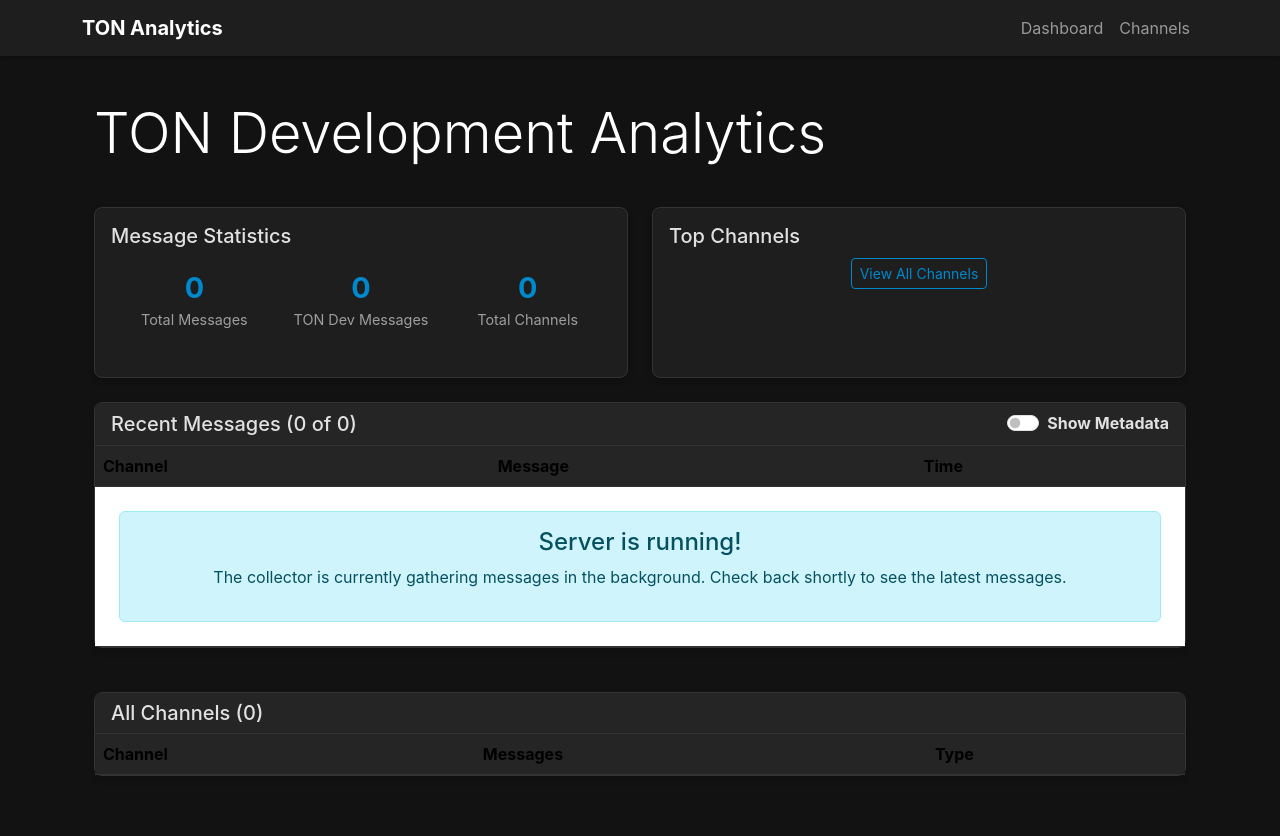
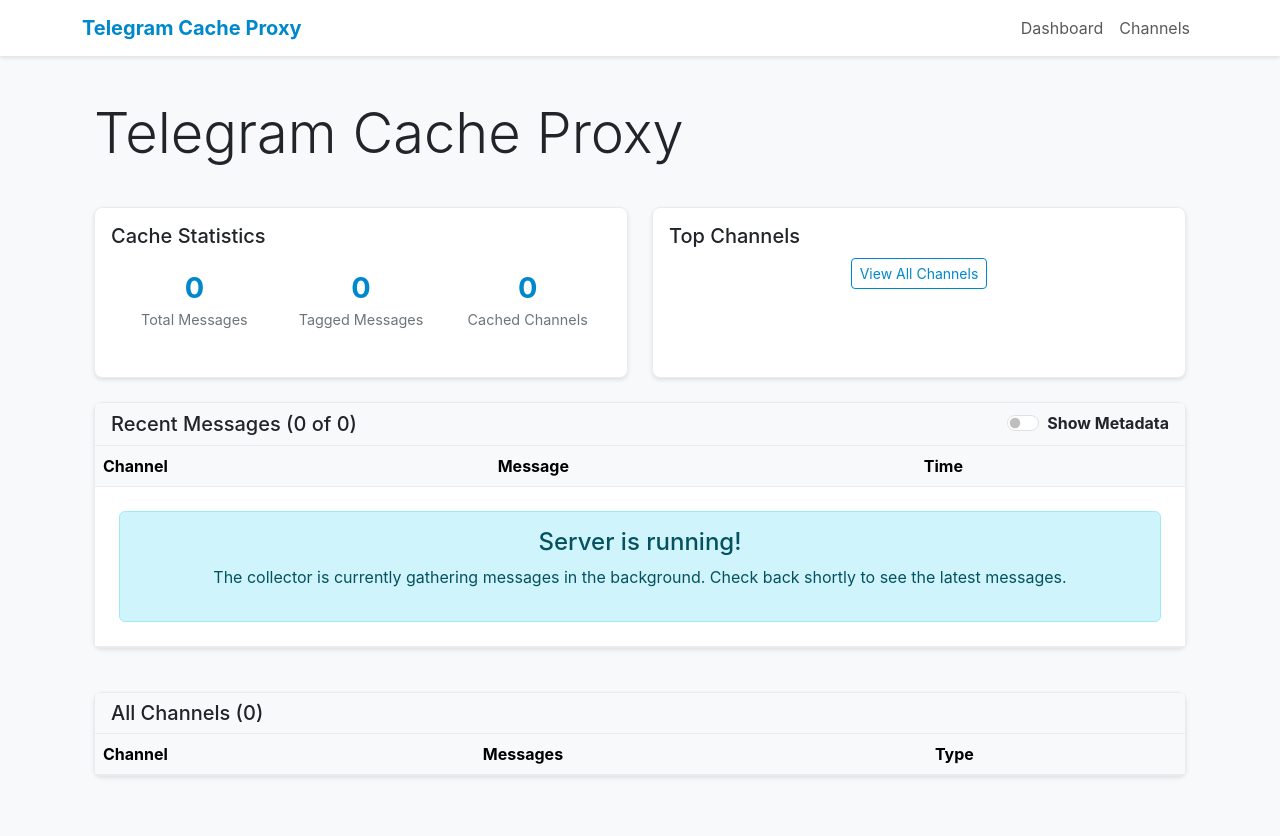
Before and after one commit to glushenkovIG/telegram-proxy-caching-client, a Flask app: page / in a window 1280 px wide. Run offline with Flask 3, Linux system fonts and the light colour scheme; data that the repository does not hold is empty.

Commit message:
Assistant checkpoint: Updated UI to light theme and renamed to Telegram Cache Proxy
Assistant generated file changes:
- templates/base.html: Update base template with light theme
- templates/index.html: Update index template with new naming
- main.py: Update page title in app route
- README.md: Update README to reflect new project purpose

---

User prompt:

improve ui please, white format, change naming, just telegram caching proxy self-hosted

Replit-Commit-Author: Assistant
Replit-Commit-Session-Id: 7c94bae9-3124-4c95-af69-d4f0baf8897d

```diff
--- a/main.py
+++ b/main.py
@@ -8,7 +8,7 @@ import os
 
 @app.route('/')
 def index():
-    # Fetch data for combined view
+    # Fetch data for Telegram Cache Proxy dashboard
     messages = []
     all_count = 0
     ton_count = 0
--- a/templates/base.html
+++ b/templates/base.html
@@ -4,59 +4,59 @@
 <head>
     <meta charset="UTF-8">
     <meta name="viewport" content="width=device-width, initial-scale=1.0">
-    <title>TON Dev Messages</title>
+    <title>Telegram Cache Proxy</title>
     <!-- Bootstrap CSS -->
     <link href="https://cdn.jsdelivr.net/npm/bootstrap@5.3.0-alpha1/dist/css/bootstrap.min.css" rel="stylesheet">
     <!-- Custom styles -->
     <style>
         body {
-            background-color: #121212;
-            color: #e1e1e1;
+            background-color: #f8f9fa;
+            color: #212529;
             font-family: -apple-system, BlinkMacSystemFont, "Segoe UI", Roboto, Helvetica, Arial, sans-serif;
         }
         .navbar {
-            background-color: #1e1e1e;
-            box-shadow: 0 2px 4px rgba(0,0,0,0.2);
+            background-color: #ffffff;
+            box-shadow: 0 2px 4px rgba(0,0,0,0.1);
         }
         .navbar-brand {
             font-weight: bold;
-            color: white;
+            color: #0088cc;
         }
         .main-container {
             padding-top: 20px;
             padding-bottom: 40px;
         }
         .card {
-            background-color: #1e1e1e;
+            background-color: #ffffff;
             border-radius: 8px;
-            box-shadow: 0 4px 6px rgba(0,0,0,0.2);
+            box-shadow: 0 2px 4px rgba(0,0,0,0.1);
             margin-bottom: 20px;
-            border: 1px solid #333;
+            border: 1px solid #e9ecef;
         }
         .card-header {
-            background-color: #252525;
-            border-bottom: 1px solid #333;
+            background-color: #f8f9fa;
+            border-bottom: 1px solid #e9ecef;
             font-weight: bold;
-            color: #e1e1e1;
+            color: #212529;
         }
         .card-body {
-            color: #e1e1e1;
+            color: #212529;
         }
         .badge.bg-primary {
             background-color: #0088cc !important;
         }
         .timestamp {
-            color: #9e9e9e;
+            color: #6c757d;
             font-size: 0.85rem;
         }
         .text-muted {
-            color: #9e9e9e !important;
+            color: #6c757d !important;
         }
         h1, .display-4 {
-            color: #ffffff;
+            color: #212529;
         }
         .lead {
-            color: #b0b0b0;
+            color: #495057;
         }
 
         /* New styles for improved UI */
@@ -82,7 +82,7 @@
         .stat-label {
             display: block;
             font-size: 0.9rem;
-            color: #9e9e9e;
+            color: #6c757d;
         }
         .top-channels {
             margin-bottom: 10px;
@@ -91,7 +91,7 @@
             display: flex;
             justify-content: space-between;
             padding: 8px 0;
-            border-bottom: 1px solid #333;
+            border-bottom: 1px solid #e9ecef;
         }
         .channel-item:last-child {
             border-bottom: none;
@@ -110,17 +110,17 @@
         }
         .message-count {
             font-size: 0.85rem;
-            color: #9e9e9e;
+            color: #6c757d;
         }
         .message-table, .channel-table {
             margin-bottom: 0;
         }
         .message-table th, .channel-table th {
-            background-color: #252525;
-            border-color: #333;
+            background-color: #f8f9fa;
+            border-color: #e9ecef;
         }
         .message-table td, .channel-table td {
-            border-color: #333;
+            border-color: #e9ecef;
             vertical-align: middle;
         }
         .channel-cell {
@@ -152,12 +152,18 @@
             background-color: #0088cc;
             color: white;
         }
+        .table-hover tbody tr:hover {
+            background-color: #f1f8ff;
+        }
+        .bg-secondary {
+            background-color: #6c757d !important;
+        }
     </style>
 </head>
 <body>
-    <nav class="navbar navbar-expand-lg navbar-dark">
+    <nav class="navbar navbar-expand-lg navbar-light">
         <div class="container">
-            <a class="navbar-brand" href="/">TON Analytics</a>
+            <a class="navbar-brand" href="/">Telegram Cache Proxy</a>
             <button class="navbar-toggler" type="button" data-bs-toggle="collapse" data-bs-target="#navbarNav" aria-controls="navbarNav" aria-expanded="false" aria-label="Toggle navigation">
                 <span class="navbar-toggler-icon"></span>
             </button>
--- a/templates/index.html
+++ b/templates/index.html
@@ -5,7 +5,7 @@
 <div class="container mt-4">
   <div class="row mb-4">
     <div class="col-12">
-      <h1 class="display-4 mb-3">TON Development Analytics</h1>
+      <h1 class="display-4 mb-3">Telegram Cache Proxy</h1>
     </div>
   </div>
 
@@ -14,7 +14,7 @@
     <div class="col-md-6">
       <div class="card stat-card">
         <div class="card-body">
-          <h5 class="card-title">Message Statistics</h5>
+          <h5 class="card-title">Cache Statistics</h5>
           <div class="stats-container">
             <div class="stat-item">
               <span class="stat-value">{{ all_count }}</span>
@@ -22,11 +22,11 @@
             </div>
             <div class="stat-item">
               <span class="stat-value">{{ ton_count }}</span>
-              <span class="stat-label">TON Dev Messages</span>
+              <span class="stat-label">Tagged Messages</span>
             </div>
             <div class="stat-item">
               <span class="stat-value">{{ channels|length }}</span>
-              <span class="stat-label">Total Channels</span>
+              <span class="stat-label">Cached Channels</span>
             </div>
           </div>
         </div>
@@ -43,7 +43,7 @@
               <div class="channel-stats">
                 <span class="message-count">{{ channel.count }} msgs</span>
                 {% if channel.is_ton_dev %}
-                <span class="badge bg-primary">TON DEV</span>
+                <span class="badge bg-primary">Tagged</span>
                 {% endif %}
               </div>
             </div>
@@ -78,7 +78,7 @@
                   <th>Time</th>
                   <th class="metadata-column">ID</th>
                   <th class="metadata-column">Type</th>
-                  <th class="metadata-column">TON Dev</th>
+                  <th class="metadata-column">Tagged</th>
                 </tr>
               </thead>
               <tbody>
@@ -143,9 +143,9 @@
                   <td>{{ channel.count }}</td>
                   <td>
                     {% if channel.is_ton_dev %}
-                    <span class="badge bg-primary">TON DEV</span>
+                    <span class="badge bg-primary">Tagged</span>
                     {% else %}
-                    <span class="badge bg-secondary">Other</span>
+                    <span class="badge bg-secondary">Standard</span>
                     {% endif %}
                   </td>
                 </tr>
```
Also changed, not shown: README.md.
